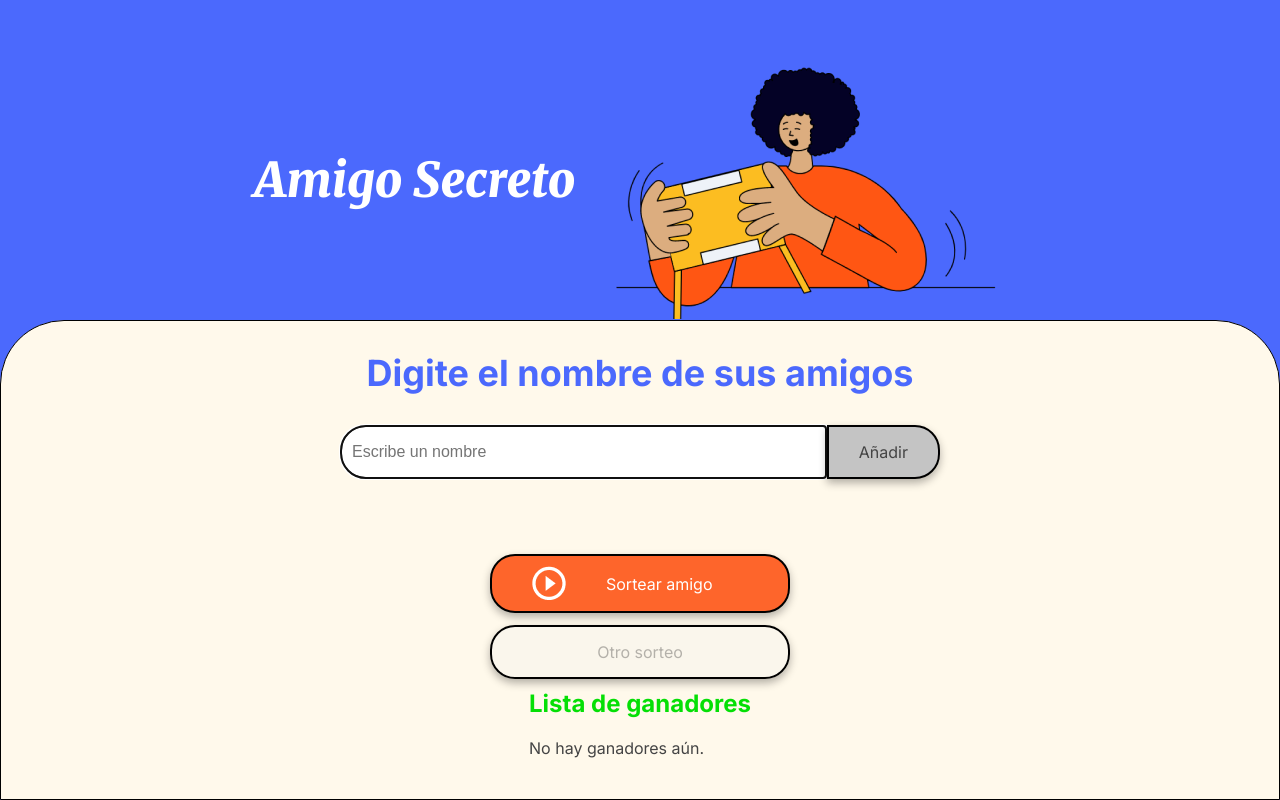
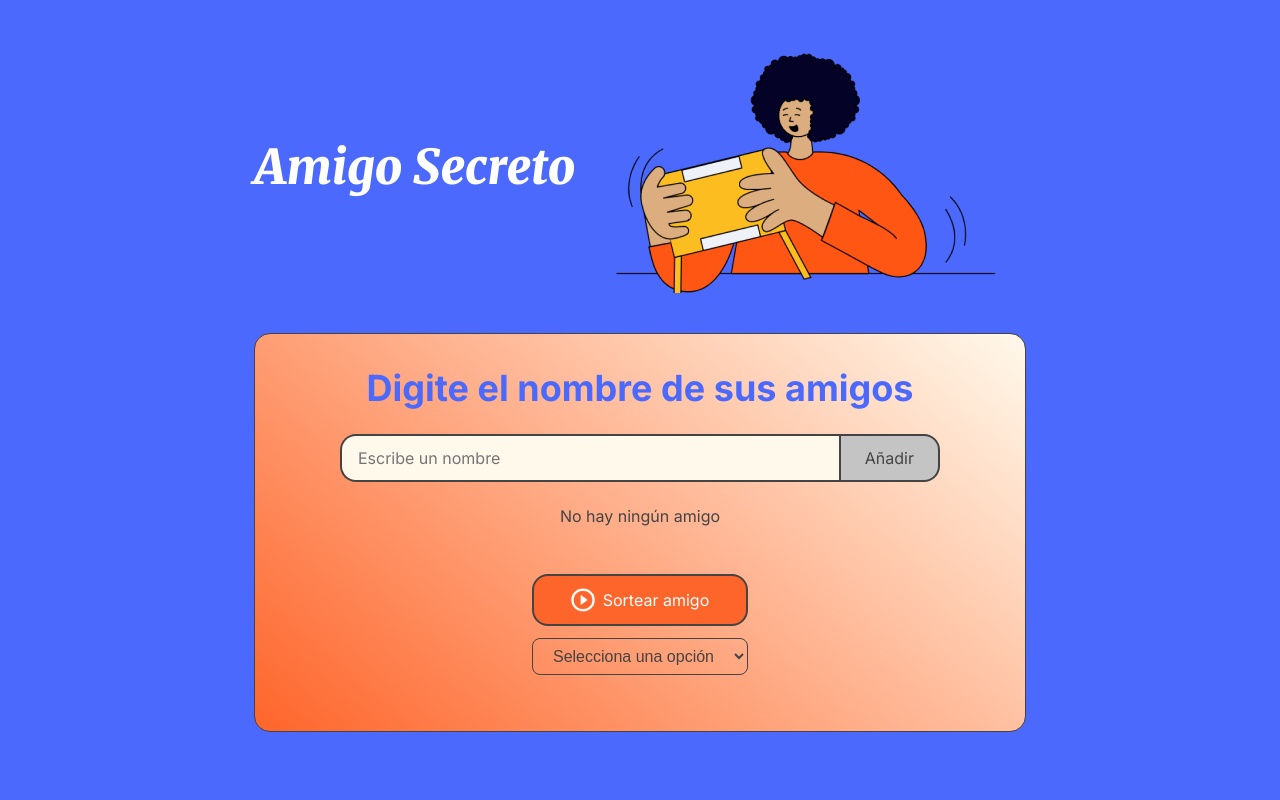
Before and after one commit to puriihuaman/challenge-amigo-secreto, a plain HTML site: page index.html in a window 1280 px wide. Both pictures are taken after a click on the button "Añadir". Drawn offline with Linux system fonts and the light colour scheme.

Commit message:
fix: fix bug and improve layout

```diff
--- a/app.js
+++ b/app.js
@@ -1,38 +1,66 @@
-const listFriends = [];
-const winnersList = [];
+let listFriends = [];
+let winnersList = [];
 
+const REGEX = /^[A-Za-záéíóúÁÉÍÓÚñÑ]+( [A-Za-záéíóúÁÉÍÓÚñÑ]+)*$/;
+
+/**
+ * Get the friend's name from the prompt
+ * @returns string
+ */
 function getFriendName() {
-  const friendName = document.getElementById("friendName").value;
+	const friendName = getHtmlElement("friendName").value.trim();
 
-  if (!friendName.trim() || friendName.trim() === "") {
-    alert("Por favor, inserte un nombre.");
-    return;
+	if (!REGEX.test(friendName) || !friendName) {
+		alert("Por favor, ingrese un nombre válido (solo letras y espacios).");
+		return null;
+	}
+
+	if (friendName.length < 2) {
+		alert("El nombre es muy corto (mínimo 2 letras).");
+		return null;
+	}
+
+	if (friendName.length > 50) {
+		alert("El nombre es muy largo (máximo 50 letras).");
+		return null;
 	}
 
 	return friendName;
 }
 
+/**
+ * Add the name to your friends list
+ */
 function addFriend() {
 	const name = getFriendName();
-
+	if (!name) {
+		return;
+	}
 	if (listFriends.includes(name)) {
 		alert("El amigo ya se encuentra en la lista.");
 		return;
 	}
-
 	listFriends.push(name);
 
-  const input = document.getElementById("friendName");
+	const input = getHtmlElement("friendName");
 	input.value = "";
 	input.focus();
 
 	showFriends();
 }
 
+/**
+ * Show friends names
+ */
 function showFriends() {
-  const friendsList = document.getElementById("friends-list");
+	const friendsList = getHtmlElement("friends-list");
+
+	if (!friendsList) return;
+
 	friendsList.innerHTML = "";
+
 	const fragment = document.createDocumentFragment();
+	friendsList.classList.add("fill");
 
 	for (let index = 0; index < listFriends.length; index++) {
 		const friend = listFriends[index];
@@ -46,10 +74,17 @@ function showFriends() {
 	friendsList.appendChild(fragment);
 }
 
+/**
+ * Generate a random number
+ * @returns number
+ */
 function generateRandomNumber() {
 	return Math.floor(Math.random() * listFriends.length);
 }
 
+/**
+ * Run the draw
+ */
 function drawFriends() {
 	if (listFriends.length < 2) {
 		alert("Por favor, ingrese al menos dos amigos.");
@@ -61,42 +96,66 @@ function drawFriends() {
 	showWinner(winnerName);
 }
 
+/**
+ * show the winner
+ * @param {string} winner
+ */
 function showWinner(winner) {
-  document.getElementById("friends-list").innerHTML = "";
-  const winnerElement = document.getElementById("result");
+	getHtmlElement("friends-list").innerHTML = "";
+	const winnerElement = getHtmlElement("result");
 
 	const item = document.createElement("li");
 	item.textContent = `El amigo secreto sorteado es: ${winner}`;
 
 	winnerElement.appendChild(item);
-  showWinners(winner);
+	getFriendDrawn(winner);
 
-  const anotherDraw = document.getElementById("another-draw");
-  anotherDraw.removeAttribute("disabled");
-  anotherDraw.classList.remove("disabled");
-
-  const buttonDraw = document.querySelector(".button-draw");
+	const buttonDraw = getHtmlElement(".button-draw");
 	buttonDraw.setAttribute("disabled", true);
 	buttonDraw.classList.add("disabled");
 }
 
+/**
+ * Load the list of names that were not drawn.
+ * For another giveaway
+ */
 function drawAgain() {
-  document.getElementById("result").innerHTML = "";
+	if (listFriends.length === 0) {
+		getHtmlElement("result").innerHTML = "";
+		alert("No tienes ningún amigo. Ingresa los nombres de tus amigos.");
+		return;
+	}
+	getHtmlElement("result").innerHTML = "";
 	showFriends();
 
-  const buttonDraw = document.querySelector(".button-draw");
+	const buttonDraw = getHtmlElement(".button-draw");
 	buttonDraw.removeAttribute("disabled");
 	buttonDraw.classList.remove("disabled");
-
-  const anotherDraw = document.getElementById("another-draw");
-  anotherDraw.setAttribute("disabled", true);
-  anotherDraw.classList.add("disabled");
 }
 
-function showWinners(winner) {
-  winnersList.push(winner);
+/**
+ * Obtener amigo sorteado
+ * @returns {string}
+ */
+function getFriendDrawn(raffledFriend) {
+	winnersList.push(raffledFriend);
+}
 
+/**
+ * Mostrar lista de sorteados
+ */
+function showDrawnFriends() {
+	const dialog = document.getElementById("dialog");
 	const winners = document.getElementById("winners");
+
+	if (!dialog || !winners) {
+		return;
+	}
+
+	if (winnersList.length === 0) {
+		alert("No has echo ningún sorteo aún.");
+		return;
+	}
 
 	const fragment = document.createDocumentFragment();
 	winners.innerHTML = "";
@@ -109,4 +168,100 @@ function showWinners(winner) {
 	}
 
 	winners.appendChild(fragment);
+
+	if (!dialog.open && winnersList.length > 0) {
+		dialog.showModal();
 	}
+}
+
+/**
+ * Close the modal
+ */
+function closeDialog() {
+	const dialog = getHtmlElement("dialog");
+	const selectAction = getHtmlElement(".select-action");
+
+	if (!dialog || !selectAction) {
+		return;
+	}
+
+	const buttonClose =
+		dialog.querySelector("button") || dialog.querySelector("#dialog-button");
+
+	dialog.addEventListener("mousedown", (event) => {
+		const rect = dialog.getBoundingClientRect();
+
+		const clickOutside =
+			event.clientX < rect.left ||
+			event.clientX > rect.right ||
+			event.clientY < rect.top ||
+			event.clientY > rect.bottom;
+
+		if (clickOutside) {
+			dialog.close();
+			selectAction.value = "";
+		}
+	});
+
+	buttonClose.addEventListener("click", () => {
+		dialog.close();
+		selectAction.value = "";
+	});
+}
+
+/**
+ * Reset lists
+ */
+function resetFriendsList() {
+	listFriends = [];
+	winnersList = [];
+	const friendsList = getHtmlElement("friends-list");
+	friendsList.innerHTML = `<li>No hay ningún amigo</li>`;
+	friendsList.classList.remove("fill");
+
+	getHtmlElement("result").innerHTML = "";
+	const buttonDraw = getHtmlElement(".button-draw");
+	buttonDraw.setAttribute("disabled", false);
+	buttonDraw.classList.remove("disabled");
+}
+
+/**
+ * Select an option
+ *
+ * @returns element
+ */
+function handleAction() {
+	const action = getHtmlElement("action");
+	if (!action) {
+		return;
+	}
+
+	switch (action.value.toLowerCase()) {
+		case "another-draw":
+			drawAgain();
+			break;
+		case "winners":
+			showDrawnFriends();
+			break;
+		case "reset":
+			resetFriendsList();
+			break;
+	}
+}
+
+/**
+ * Get an html element
+ * @param {string} selectorName
+ * @returns element
+ */
+function getHtmlElement(selectorName = "") {
+	if (!selectorName) return;
+
+	const element =
+		document.querySelector(selectorName) ||
+		document.getElementById(selectorName);
+
+	if (!element) return;
+
+	return element;
+}
--- a/index.html
+++ b/index.html
@@ -20,6 +20,7 @@
 				<img
 					src="assets/amigo-secreto.png"
 					alt="Imagen representativa de amigo secreto"
+					class="main-image"
 				/>
 			</header>
 
@@ -41,7 +42,9 @@
 					class="name-list"
 					aria-labelledby="listaAmigos"
 					role="list"
-        ></ul>
+				>
+					<li>No hay ningún amigo</li>
+				</ul>
 
 				<ul id="result" class="result-list" aria-live="polite"></ul>
 
@@ -58,23 +61,41 @@
 						Sortear amigo
 					</button>
 
-          <button
-            class="button"
-            id="another-draw"
-            onclick="drawAgain();"
-            aria-label="Otro sorteo"
-            disabled
+					<select
+						name="action"
+						id="action"
+						class="select-action"
+						onchange="handleAction();"
 					>
+						<option value="">Selecciona una opción</option>
+						<option value="another-draw" data-one="another-draw">
 							Otro sorteo
-          </button>
+						</option>
+						<option value="reset" data-reset="reset">
+							Vaciar lista de amigos
+						</option>
+						<option value="winners" data-winners="winners">
+							Ver amigos sorteados
+						</option>
+					</select>
 				</div>
 
 				<section>
-          <h2 class="section-title title-winner">Lista de ganadores</h2>
+					<dialog
+						id="dialog"
+						class="dialog-winners"
+						aria-labelledby="winners"
+						onclick="closeDialog();"
+					>
+						<h2 class="section-title title-winner">Amigos sorteados</h2>
+						<ul id="winners" class="winners-list" aria-live="polite">
+							<li>No hay amigos sorteados aún.</li>
+						</ul>
 
-          <ul id="winners" class="winners-list" aria-live="polite">
-            <li>No hay ganadores aún.</li>
-          </ul>
+						<button id="dialog-button" class="button" onclick="closeDialog();">
+							Cerrar
+						</button>
+					</dialog>
 				</section>
 			</section>
 		</main>
--- a/style.css
+++ b/style.css
@@ -4,9 +4,21 @@
 	--color-tertiary: #c4c4c4;
 	--color-button: #fe652b;
 	--color-button-hover: #e55720;
+	--color-dark: #181818;
 	--color-text: #444444;
 	--color-white: #ffffff;
 	--color-green: #05df05;
+
+	--font-family: "Inter", sans-serif;
+
+	--radius-sm: 0.5rem;
+	--radius: 1rem;
+	--radius-lg: 1.5rem;
+
+	color-scheme: light dark;
+
+	--background-color: light-dark(var(--color-white), var(--color-dark));
+	--foreground-color: light-dark(var(--color-dark), var(--color-white));
 }
 
 /* Estilos generales */
@@ -14,61 +26,95 @@
 	margin: 0;
 	padding: 0;
 	box-sizing: border-box;
+	scroll-behavior: smooth;
+	font-size: 16px;
 }
 
 body {
-  height: 100vh;
-  background-color: var(--color-primary);
 	display: flex;
 	justify-content: center;
 	align-items: center;
+	font-size: 1rem;
+	min-height: 100vh;
+	font-family: var(--font-family);
+	color: var(--foreground-color);
+	background-color: var(--color-primary);
+	transition: all 300ms ease-in-out;
+}
+
+img {
+	display: block;
+	max-width: 100%;
+	height: auto;
 }
 
 .main-content {
-  display: flex;
-  flex-direction: column;
-  height: 100%;
-  width: 100%;
+	min-height: inherit;
+	background-color: var(--color-primary);
+	padding: 0 1rem;
 }
 
 /* Banner */
 .header-banner {
-  flex: 40%;
 	display: flex;
+	flex-direction: column;
 	justify-content: center;
 	align-items: center;
-  padding: 40px 0 0;
+	padding: 40px 0;
+
+	@media (min-width: 768px) {
+		flex-direction: row;
+	}
+}
+
+.main-image {
+	aspect-ratio: 16/9;
+	object-fit: cover;
 }
 
 /* Sección de entrada */
 .input-section {
-  flex: 60%;
-  background-color: var(--color-secondary);
-  border: 1px solid #000;
-  border-radius: 64px 64px 0 0;
+	background: linear-gradient(
+		220deg,
+		var(--color-secondary),
+		var(--color-button)
+	);
+	border: 1px solid var(--color-text);
 	display: flex;
 	flex-direction: column;
-  align-items: center;
-  padding: 20px;
-  width: 100%;
+	gap: 1.5rem;
+	padding: 2rem 1rem;
+	border-radius: var(--radius);
 }
 
 /* Títulos */
 .main-title {
-  font-size: 48px;
+	--title-size: 32px;
+
+	font-size: var(--title-size);
 	font-family: "Merriweather", serif;
 	font-weight: 900;
 	font-style: italic;
 	color: var(--color-white);
+	text-align: center;
+
+	@media (min-width: 768px) {
+		--title-size: 48px;
+	}
 }
 
 .section-title {
+	--section-title-size: 24px;
+
 	font-family: "Inter", serif;
-  font-size: 36px;
+	font-size: var(--section-title-size);
 	font-weight: 700;
 	color: var(--color-primary);
-  margin: 10px 0;
 	text-align: center;
+
+	@media (min-width: 768px) {
+		--section-title-size: 36px;
+	}
 }
 
 /* Contenedores de entrada y botón */
@@ -77,28 +123,40 @@ body {
 	justify-content: center;
 	width: 100%;
 	max-width: 600px;
-  margin-top: 20px;
+	margin-left: auto;
+	margin-right: auto;
 }
 
 .input-name {
+	display: block;
+	color: var(--color-text);
+	font-family: inherit;
+	font-size: inherit;
+	outline: none;
 	width: 100%;
-  padding: 10px;
-  border: 2px solid #000;
-  border-radius: 25px 0 0 25px;
-  font-size: 16px;
+	padding: 0.5rem 1rem;
+	border: 2px solid var(--color-text);
+	border-right: none;
+	border-radius: var(--radius) 0 0 var(--radius);
+	background-color: var(--color-secondary);
+
+	&:focus {
+		caret-color: var(--color-primary);
+		border-color: var(--color-primary);
+	}
 }
 
 .button-container {
-  width: 300px;
 	display: flex;
 	justify-content: center;
 	flex-direction: column;
 	gap: 12px;
+	max-width: 300px;
+	margin: 0 auto;
 }
 
 /* Estilos de entrada de texto */
 .input-title {
-  flex: 1;
 	padding: 10px 15px;
 	font-size: 16px;
 	border: 2px solid #333;
@@ -110,19 +168,26 @@ body {
 
 /* Estilos de botón */
 button {
-  padding: 15px 30px;
+	display: flex;
+	justify-content: center;
+	align-items: center;
+	text-align: center;
+	text-wrap: nowrap;
+	font-size: inherit;
 	font-family: "Inter", sans-serif;
-  font-size: 16px;
-  border: 2px solid #000;
-  border-radius: 25px;
-  box-shadow: 0 4px 8px rgba(0, 0, 0, 0.3);
+
+	padding: 0.75em 1.5em;
+	outline: none;
+	border: 2px solid var(--color-text);
+	border-radius: var(--radius);
 	cursor: pointer;
+	transition: all 300ms ease-in-out;
 }
 
 .button-add {
 	background-color: var(--color-tertiary);
 	color: var(--color-text);
-  border-radius: 0 25px 25px 0;
+	border-radius: 0 var(--radius) var(--radius) 0;
 }
 
 .button-add:hover {
@@ -133,46 +198,80 @@ button {
 ul {
 	list-style-type: none;
 	color: var(--color-text);
-  font-family: "Inter", sans-serif;
-  font-size: 18px;
-  margin: 20px 0;
+	font-family: var(--font-family);
+}
+
+.name-list {
+	text-align: center;
+	display: grid;
+	grid-template-columns: repeat(auto-fit, minmax(80px, 1fr));
+	justify-content: center;
+	align-items: center;
+	gap: 0.5rem;
+
+	&.fill {
+		max-height: 100px;
+		padding: 1rem 0;
+	}
+
+	& li {
+		text-overflow: ellipsis;
+		overflow: hidden;
+		white-space: nowrap;
+	}
 }
 
 .result-list {
-  margin-top: 15px;
 	color: var(--color-green);
-  font-size: 22px;
 	font-weight: bold;
 	text-align: center;
+
+	li {
+		font-size: 1rem;
+		text-shadow: 2px 2px 2px var(--color-text);
+	}
 }
 
 /* Botón de sortear título */
 .button-draw {
-  display: flex;
-  align-items: center;
-  width: 100%;
-  padding: 10px 40px;
+	gap: 0.5rem;
 	color: var(--color-white);
 	background-color: var(--color-button);
-  font-size: 16px;
 }
 
 .button-draw img {
-  margin-right: 40px;
+	--size: 24px;
+	width: var(--size);
+	height: var(--size);
 }
 
 .button-draw:hover {
 	background-color: var(--color-button-hover);
 }
 
+.another-draw {
+	/* borrar */
+	background-color: var(--color-primary);
+}
+.select-action {
+	display: block;
+	width: 100%;
+	background: transparent;
+	outline: none;
+	color: var(--color-text);
+	border: 1px solid var(--color-text);
+	padding: 0.5rem 1rem;
+	border-radius: var(--radius-sm);
+}
+
 .title-winner {
-  font-size: 24px;
-  color: var(--color-green);
+	font-size: 1.2rem;
+	color: var(--color-white);
 }
 .winners-list {
-  color: var(--color-text);
-  font-weight: normal;
-  font-size: 1rem;
+	color: var(--color-secondary);
+	text-align: center;
+	padding: 1rem 0;
 }
 
 .disabled {
@@ -180,3 +279,37 @@ ul {
 	cursor: no-drop;
 	pointer-events: none;
 }
+
+dialog {
+	border-width: 2px;
+	padding: 1rem;
+	border-radius: var(--radius-sm);
+	position: fixed;
+	top: 50%;
+	left: 50%;
+	transform: translate(-50%, -50%);
+	text-align: center;
+	background: var(--color-primary);
+	border-color: var(--color-primary);
+	width: 100%;
+	max-width: 400px;
+	transition: all 300ms ease-in-out;
+
+	&::backdrop {
+		background: #00000080;
+	}
+
+	& button {
+		margin: auto;
+		padding: 0.5em 1em;
+		border-radius: var(--radius-sm);
+		background-color: var(--color-button);
+		color: var(--color-white);
+		border-color: var(--color-button-hover);
+
+		&:hover {
+			background-color: var(--color-button-hover);
+			border-color: var(--color-button);
+		}
+	}
+}
```
Lines whose indentation alone changed are shown as unchanged.
